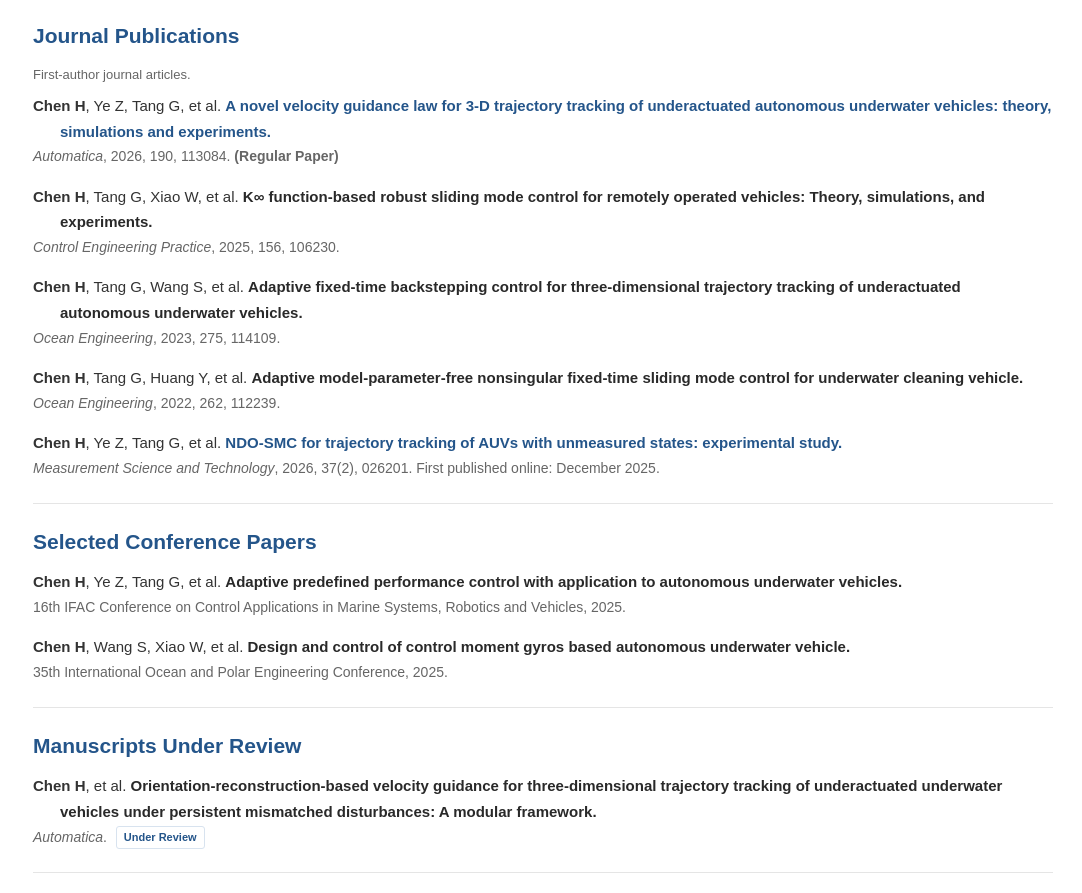
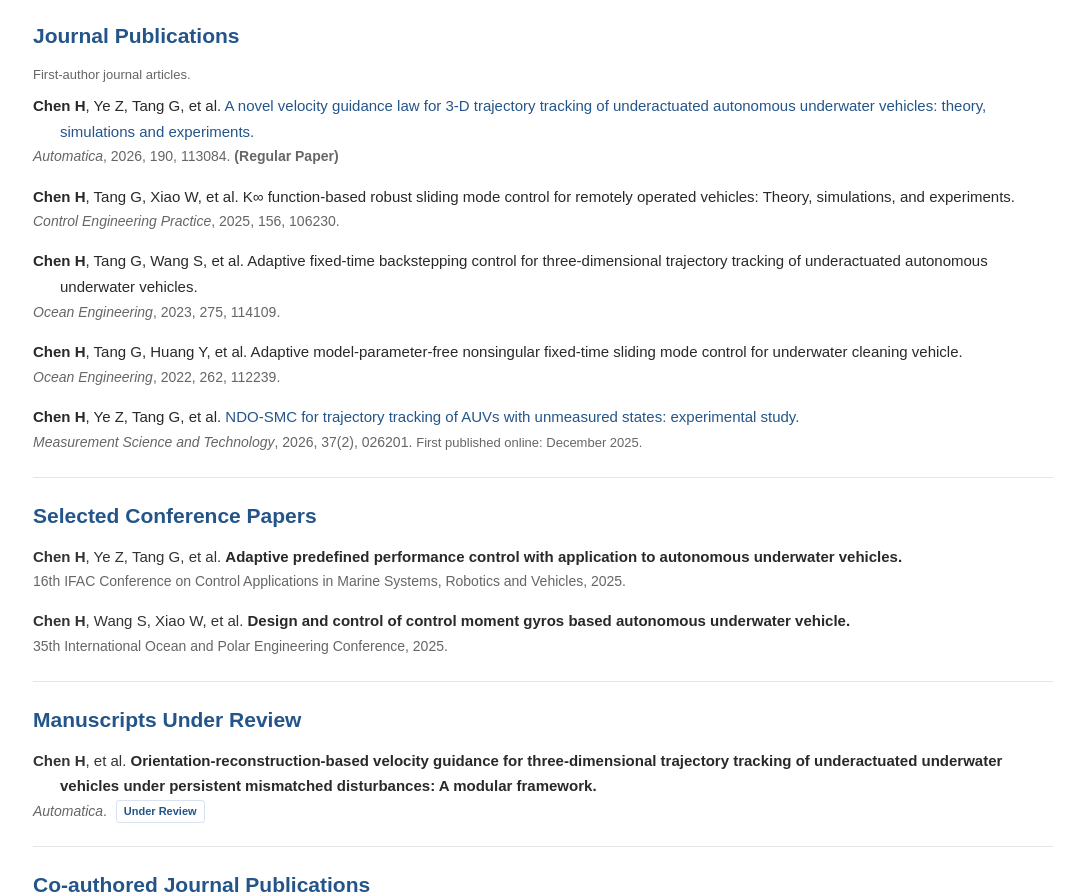
Before and after one commit to hxuanchen/hxuanchen.github.io, a plain HTML site: page index.html in a window 1280 px wide. Shown: the part 1599-2492 px from the top of the page, without its empty margins (97-1179 px from the left). Drawn offline with Linux system fonts and the light colour scheme.

Commit message:
Update index.html

```diff
--- a/index.html
+++ b/index.html
@@ -433,40 +433,58 @@ footer {
     </section>
 
     <!-- First-author journal publications -->
+
 <section id="publications">
     <h2>Journal Publications</h2>
     <p class="note">First-author journal articles.</p>
 
     <div class="publication">
-            <span class="authors"><strong>Chen H</strong>, Ye Z, Tang G, et al.</span>
-            <span class="paper-title"><a href="https://doi.org/10.1016/j.automatica.2026.113084">A novel velocity guidance law for 3-D trajectory tracking of underactuated autonomous underwater vehicles: theory, simulations and experiments.</a></span>
-            <div class="venue"><em>Automatica</em>, 2026, 190, 113084. <strong>(Regular Paper)</strong></div>
+        <strong>Chen H</strong>, Ye Z, Tang G, et al.
+        <a href="https://doi.org/10.1016/j.automatica.2026.113084">
+            A novel velocity guidance law for 3-D trajectory tracking of underactuated autonomous underwater vehicles: theory, simulations and experiments.
+        </a>
+        <div class="venue">
+            <em>Automatica</em>, 2026, 190, 113084.
+            <strong>(Regular Paper)</strong>
+        </div>
     </div>
 
     <div class="publication">
-            <span class="authors"><strong>Chen H</strong>, Tang G, Xiao W, et al.</span>
-            <span class="paper-title">K∞ function-based robust sliding mode control for remotely operated vehicles: Theory, simulations, and experiments.</span>
-            <div class="venue"><em>Control Engineering Practice</em>, 2025, 156, 106230.</div>
+        <strong>Chen H</strong>, Tang G, Xiao W, et al.
+        K&infin; function-based robust sliding mode control for remotely operated vehicles: Theory, simulations, and experiments.
+        <div class="venue">
+            <em>Control Engineering Practice</em>, 2025, 156, 106230.
+        </div>
     </div>
 
     <div class="publication">
-            <span class="authors"><strong>Chen H</strong>, Tang G, Wang S, et al.</span>
-            <span class="paper-title">Adaptive fixed-time backstepping control for three-dimensional trajectory tracking of underactuated autonomous underwater vehicles.</span>
-            <div class="venue"><em>Ocean Engineering</em>, 2023, 275, 114109.</div>
+        <strong>Chen H</strong>, Tang G, Wang S, et al.
+        Adaptive fixed-time backstepping control for three-dimensional trajectory tracking of underactuated autonomous underwater vehicles.
+        <div class="venue">
+            <em>Ocean Engineering</em>, 2023, 275, 114109.
+        </div>
     </div>
 
     <div class="publication">
-            <span class="authors"><strong>Chen H</strong>, Tang G, Huang Y, et al.</span>
-            <span class="paper-title">Adaptive model-parameter-free nonsingular fixed-time sliding mode control for underwater cleaning vehicle.</span>
-            <div class="venue"><em>Ocean Engineering</em>, 2022, 262, 112239.</div>
+        <strong>Chen H</strong>, Tang G, Huang Y, et al.
+        Adaptive model-parameter-free nonsingular fixed-time sliding mode control for underwater cleaning vehicle.
+        <div class="venue">
+            <em>Ocean Engineering</em>, 2022, 262, 112239.
+        </div>
     </div>
 
     <div class="publication">
-            <span class="authors"><strong>Chen H</strong>, Ye Z, Tang G, et al.</span>
-            <span class="paper-title"><a href="https://doi.org/10.1088/1361-6501/ae264d">NDO-SMC for trajectory tracking of AUVs with unmeasured states: experimental study.</a></span>
-            <div class="venue"><em>Measurement Science and Technology</em>, 2026, 37(2), 026201. First published online: December 2025.</div>
+        <strong>Chen H</strong>, Ye Z, Tang G, et al.
+        <a href="https://doi.org/10.1088/1361-6501/ae264d">
+            NDO-SMC for trajectory tracking of AUVs with unmeasured states: experimental study.
+        </a>
+        <div class="venue">
+            <em>Measurement Science and Technology</em>, 2026, 37(2), 026201.
+            <span class="note">First published online: December 2025.</span>
+        </div>
     </div>
 </section>
+
 
     <!-- Conference papers -->
     <section id="conferences">
```
Lines whose indentation alone changed are shown as unchanged.
